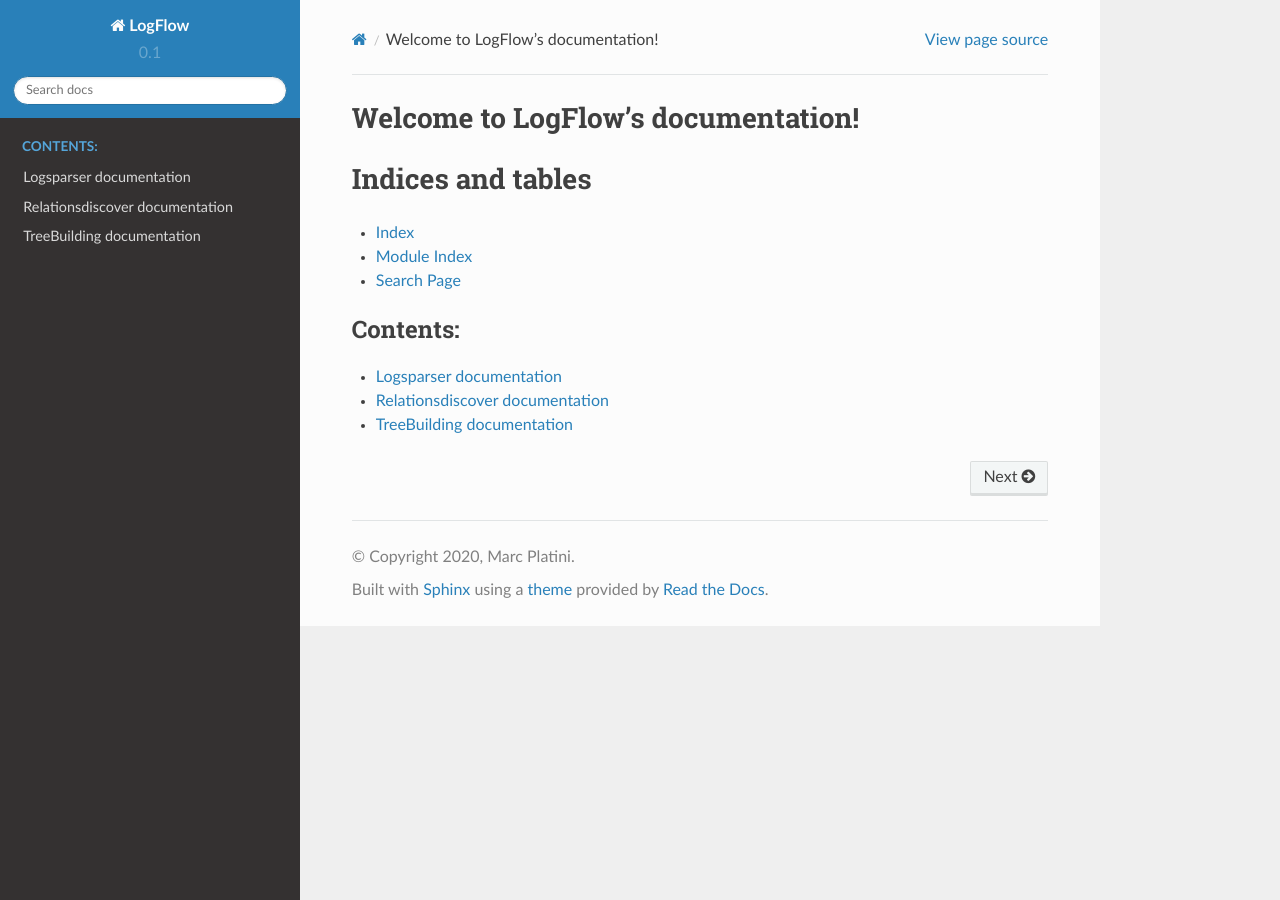
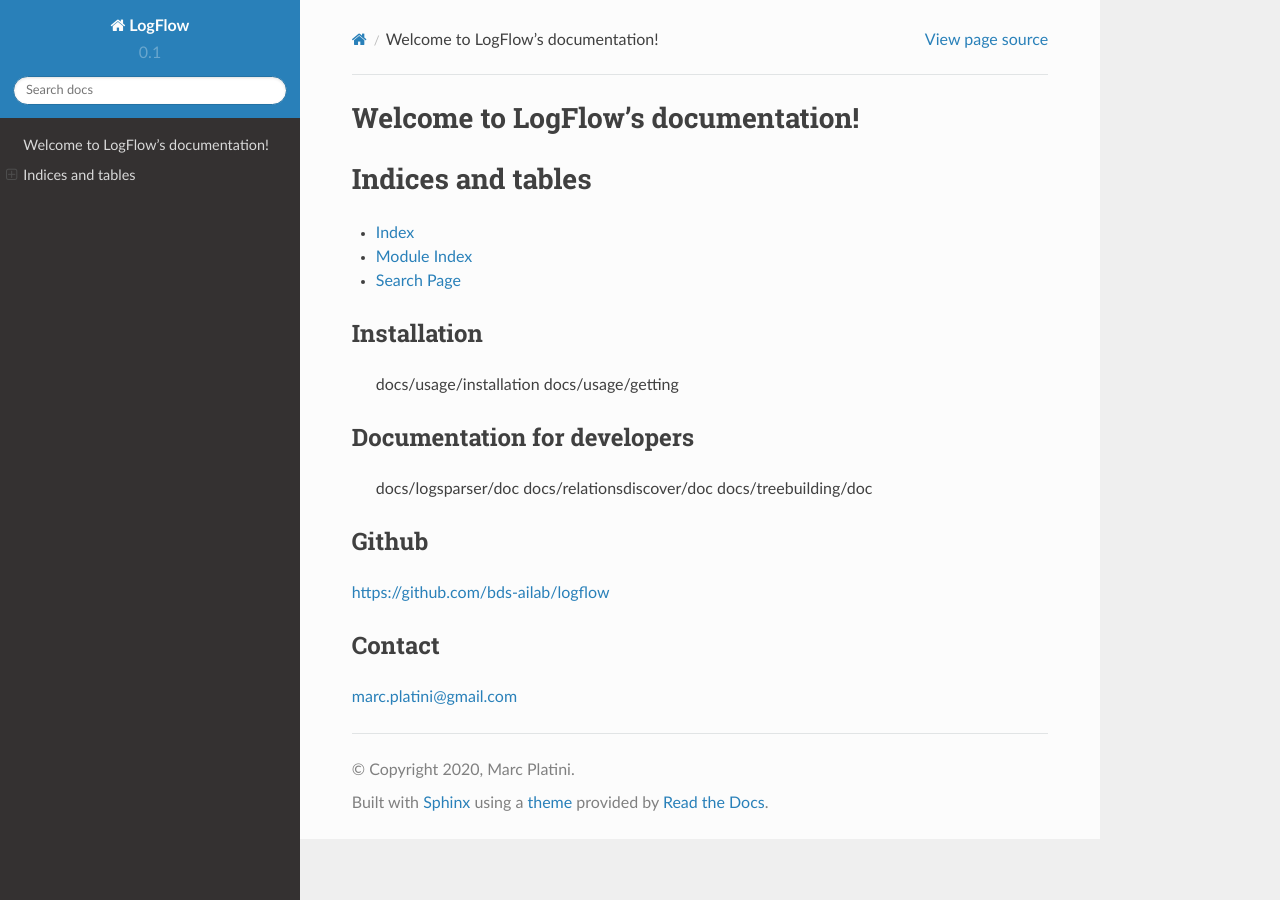
Before and after one commit to MrMimic/logflow, a Sphinx documentation site: the page built from docs/index.rst, in a window 1280 px wide. Built offline with Sphinx 7.4.7 and the Read the Docs theme 2.0.0, drawn with Linux system fonts in a browser that asks for light colours; formulas are drawn with MathJax 3.

Commit message:
Update index documentaiton

```diff
--- a/docs/index.rst
+++ b/docs/index.rst
@@ -17,6 +17,22 @@
    :maxdepth: 2
    :caption: Contents:
 
+Installation
+------------
+
+   docs/usage/installation
+   docs/usage/getting
+
+Documentation for developers
+----------------------------
    docs/logsparser/doc
    docs/relationsdiscover/doc
    docs/treebuilding/doc
+
+Github
+------
+https://github.com/bds-ailab/logflow
+
+Contact
+-------
+marc.platini@gmail.com
```
